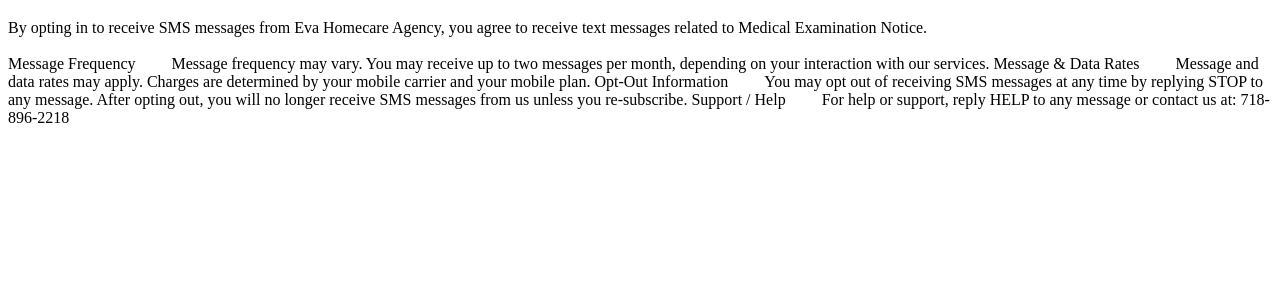
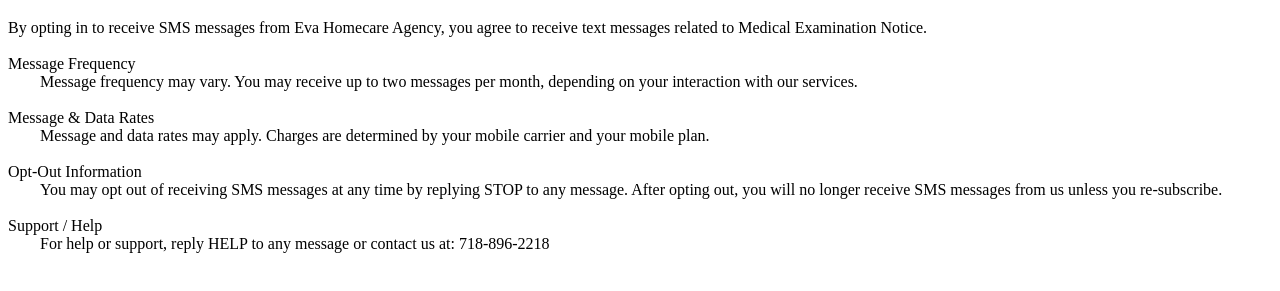
Before and after one commit to EvaHenry/evahomecare.smsterms, a plain HTML site: page index.html in a window 1280 px wide. Shown: the part 61-352 px from the top of the page. Drawn offline with Linux system fonts and the light colour scheme.

Commit message:
Update index.html

```diff
--- a/index.html
+++ b/index.html
@@ -8,19 +8,19 @@
   <p>
     By opting in to receive SMS messages from Eva Homecare Agency, you agree to receive text messages related to Medical Examination Notice.<br><br>
 
-Message Frequency
+Message Frequency<br>
 
-&nbsp;&nbsp;&nbsp;&nbsp;&nbsp;&nbsp;&nbsp;&nbsp;Message frequency may vary. You may receive up to two messages per month, depending on your interaction with our services.
+&nbsp;&nbsp;&nbsp;&nbsp;&nbsp;&nbsp;&nbsp;&nbsp;Message frequency may vary. You may receive up to two messages per month, depending on your interaction with our services.<br><br>
 
-Message & Data Rates
+Message & Data Rates<br>
 
-&nbsp;&nbsp;&nbsp;&nbsp;&nbsp;&nbsp;&nbsp;&nbsp;Message and data rates may apply. Charges are determined by your mobile carrier and your mobile plan.
+&nbsp;&nbsp;&nbsp;&nbsp;&nbsp;&nbsp;&nbsp;&nbsp;Message and data rates may apply. Charges are determined by your mobile carrier and your mobile plan.<br><br>
 
-Opt-Out Information
+Opt-Out Information<br>
 
-&nbsp;&nbsp;&nbsp;&nbsp;&nbsp;&nbsp;&nbsp;&nbsp;You may opt out of receiving SMS messages at any time by replying STOP to any message. After opting out, you will no longer receive SMS messages from us unless you re-subscribe.
+&nbsp;&nbsp;&nbsp;&nbsp;&nbsp;&nbsp;&nbsp;&nbsp;You may opt out of receiving SMS messages at any time by replying STOP to any message. After opting out, you will no longer receive SMS messages from us unless you re-subscribe.<br><br>
 
-Support / Help
+Support / Help<br>
 
 &nbsp;&nbsp;&nbsp;&nbsp;&nbsp;&nbsp;&nbsp;&nbsp;For help or support, reply HELP to any message or contact us at: 718-896-2218
 
```
